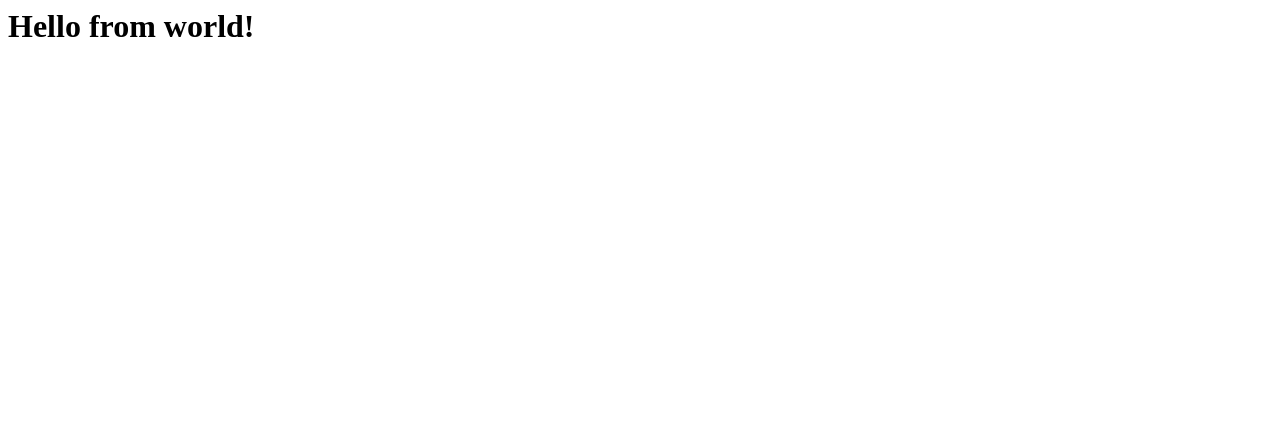
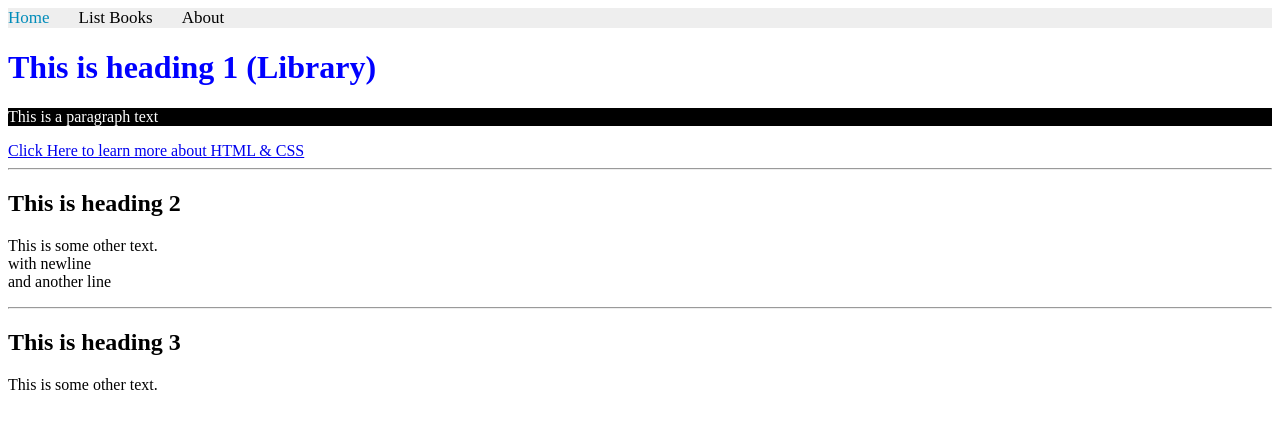
Before and after one commit to Ammar-Zain/CS471-web, a Django app: page /books/ in a window 1280 px wide. Shown: the top 429 px of the page. Run offline with Django 5.2, Linux system fonts and the light colour scheme.

Commit message:
added lab4 (pages and styles)

```diff
--- a/libraryproject/apps/bookmodule/urls.py
+++ b/libraryproject/apps/bookmodule/urls.py
@@ -2,7 +2,9 @@ from django.urls import path
 from . import views
 
 urlpatterns = [
-    path('',views.index),
-    path('index2/<int:val1>/', views.index2),
-    path('<int:bookId>', views.viewbook)
+    path('', views.index, name= "books.index"),
+    path('list_books/', views.list_books, name= "books.list_books"),
+    path('<int:bookId>/', views.viewbook, name="books.view_one_book"),
+    path('aboutus/', views.aboutus, name="books.aboutus"),
+
 ]
--- a/libraryproject/apps/bookmodule/views.py
+++ b/libraryproject/apps/bookmodule/views.py
@@ -1,19 +1,13 @@
 from django.shortcuts import render
 
 def index(request):
-    name = request.GET.get("name") or "world"
-    return render(request, "bookmodule/index.html",{"name":name})
+ return render(request, "bookmodule/index.html")
 
-def index2(request, val1 = 0):
-    return render(request, "bookmodule/index2.html",{"val1":val1})
+def list_books(request):
+ return render(request, 'bookmodule/list_books.html')
 
 def viewbook(request, bookId):
-    # assume that we have the following books somewhere (e.g. database)
-    book1 = {'id':123, 'title':'Continuous Delivery', 'author':'J. Humble and D. Farley'}
-    book2 = {'id':456, 'title':'Secrets of Reverse Engineering', 'author':'E. Eilam'}
+ return render(request, 'bookmodule/one_book.html')
 
-    targetBook = None
-    if book1['id'] == bookId: targetBook = book1
-    if book2['id'] == bookId: targetBook = book2
-    context = {'book':targetBook} # book is the variable name accessible by the template
-    return render(request, 'bookmodule/show.html', context)
+def aboutus(request):
+ return render(request, 'bookmodule/aboutus.html')
--- /dev/null
+++ b/libraryproject/apps/static/style.css
@@ -0,0 +1,16 @@
+.topnav {
+ background-color: #eeeeee;
+ width: 100%;
+}
+/* Style the links inside the navigation bar */
+.topnav a {
+    color: #000000;
+    text-align: center;
+    margin-right: 25px;
+    text-decoration: none;
+    font-size: 17px;
+   }
+   /* Add a color to the active/current link */
+   .topnav a.active{
+    color: #008CBA;
+   }
--- a/libraryproject/apps/templates/bookmodule/index.html
+++ b/libraryproject/apps/templates/bookmodule/index.html
@@ -1 +1,18 @@
-<h1>Hello from {{name}}!</h1>
+<!DOCTYPE html>
+<html lang="en">
+    {% extends "layouts/base.html" %}
+    {% load static %}
+    {% block title %} My First Index HTML Page {% endblock title %}
+    {% block content %}
+        <h1 style="color: blue;">This is heading 1 (Library)</h1>
+        <p style="color: white;background-color: black;">This is a paragraph text </p>
+        <a href="https://www.w3schools.com/html/default.asp">Click Here to learn more about HTML & CSS</a>
+        <hr>
+        <h2>This is heading 2</h2>
+        <p>This is some other text. <br/> with newline <br/> and another line</p>
+        <hr>
+
+        <h2>This is heading 3</h2>
+        <p>This is some other text.</p>
+    {% endblock content %}
+</html>
--- /dev/null
+++ b/libraryproject/apps/templates/includes/header.html
@@ -0,0 +1,7 @@
+{% with request.resolver_match.url_name as url_name %}
+<div class="topnav">
+ <a class="{% if url_name == 'books.index' %}active{% endif %}" href="{% url 'books.index' %}">Home</a>
+ <a class="{% if url_name == 'books.list_books' %}active{% endif %}" href="{% url 'books.list_books' %}">List Books</a>
+ <a class="{% if url_name == 'books.aboutus' %}active{% endif %}" href="{% url 'books.aboutus' %}">About</a>
+</div>
+{% endwith %}
--- /dev/null
+++ b/libraryproject/apps/templates/layouts/base.html
@@ -0,0 +1,20 @@
+<!DOCTYPE html>
+<html>
+{% load static %}
+<head>
+ <title>{% block title %} {% endblock title %}</title>
+ <meta name="keywords" content="Books, recent, Learning, library">
+ <meta name="description" content="Books website">
+ <meta name="author" content="author name">
+ <link rel="icon" href="{% static 'qu-icon.png' %}">
+ <meta charset="UTF-8">
+ <link rel="stylesheet" href="{% static 'style.css' %}"> <!-- include css file -->
+ {% block stylesheets %}{% endblock stylesheets %}
+</head>
+<body>
+
+ {% include "includes/header.html" %}
+ {% block content %} {% endblock content %}
+ {% include "includes/footer.html" %}
+</body>
+</html>
--- a/libraryproject/libraryproject/settings.py
+++ b/libraryproject/libraryproject/settings.py
@@ -15,6 +15,8 @@ import os
 # Build paths inside the project like this: BASE_DIR / 'subdir'.
 BASE_DIR = Path(__file__).resolve().parent.parent
 TEMPLATE_DIR = os.path.join(BASE_DIR, "apps" + os.sep + "templates")
+STATIC_URL = 'static/'
+STATICFILES_DIRS = [( os.path.join(BASE_DIR, "apps/static"))]
 
 # Quick-start development settings - unsuitable for production
 # See https://docs.djangoproject.com/en/5.1/howto/deployment/checklist/
```
Also changed, not shown: libraryproject/apps/templates/bookmodule/aboutus.html (added, +13 -0 lines), libraryproject/apps/templates/bookmodule/list_books.html (added, +32 -0 lines), libraryproject/apps/templates/bookmodule/one_book.html (added, +17 -0 lines), libraryproject/apps/static/book1.jpg (added), libraryproject/apps/static/book2.jpg (added), libraryproject/apps/static/book3.jpg (added), libraryproject/apps/static/qu-icon.png (added), libraryproject/apps/templates/includes/footer.html (added).
